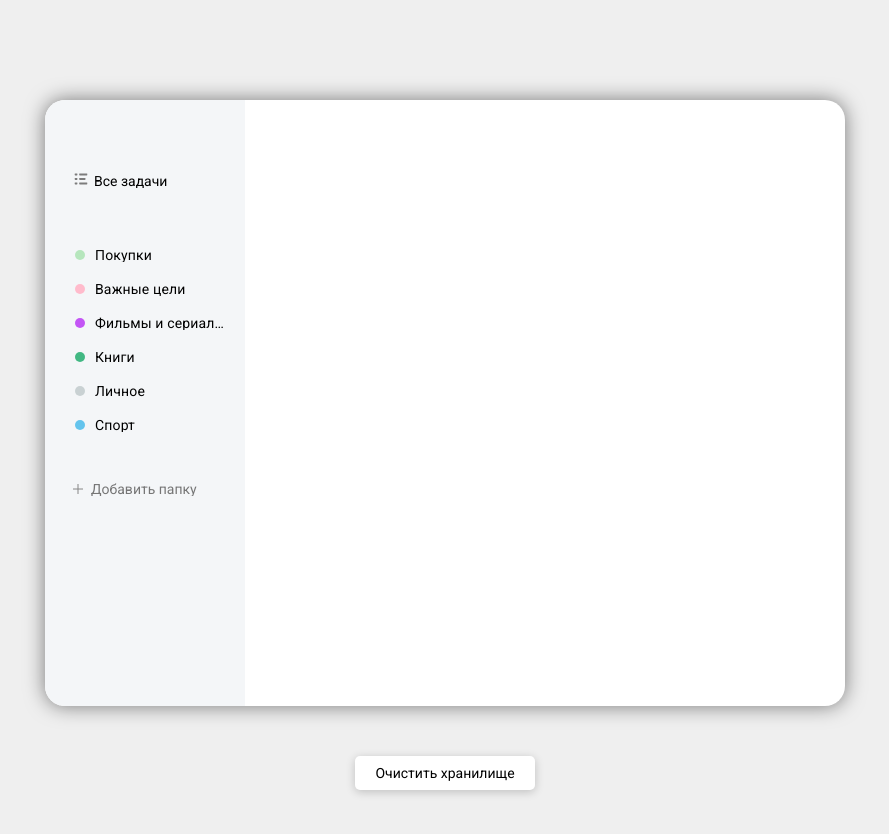
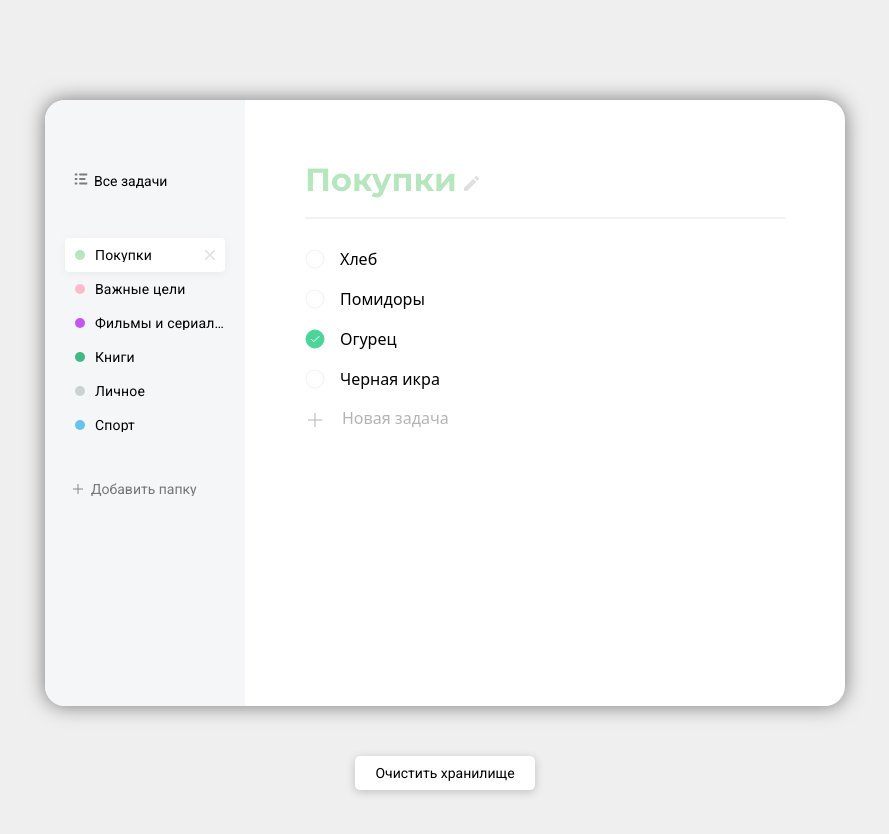
Before and after one commit to bsafronov/todo, a React (Create React App) app: page / in a window 1280 px wide. Shown: the top 834 px of the page, without its empty margins (195-1084 px from the left). Built offline with nearby package versions, Linux system fonts and the light colour scheme.

Commit message:
small changes on saving chosen folder

```diff
--- a/src/components/Sidebar.jsx
+++ b/src/components/Sidebar.jsx
@@ -12,7 +12,7 @@ function Sidebar({
   tasks,
   setTasks,
 }) {
-  const [activeIndex, setActiveIndex] = useState(null);
+  const [activeIndex, setActiveIndex] = useState(0);
 
   useEffect(() => {
     const localIndex = localStorage.getItem("index");
--- a/src/components/SidebarAll.jsx
+++ b/src/components/SidebarAll.jsx
@@ -8,9 +8,10 @@ function SidebarAll({ data, setListData, activeIndex, setActiveIndex }) {
 
   useEffect(() => {
     if (activeIndex === -1) {
+      console.log(data);
       setListData(data);
     }
-  }, [activeIndex]);
+  }, [data]);
 
   return (
     <button
--- a/src/components/Tasks.jsx
+++ b/src/components/Tasks.jsx
@@ -21,7 +21,6 @@ function Tasks({ db, listData, data, setData, tasks, setTasks }) {
   }, [tasks]);
 
   if (!listData) return null;
-
   return listData.length > 0 ? (
     <div className="todo__tasks column">
       {listData.map(item => {
```
